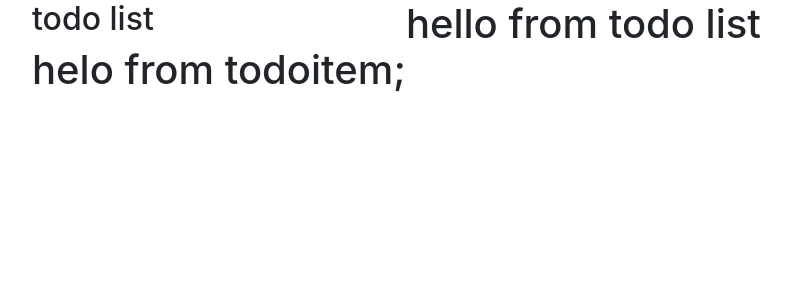
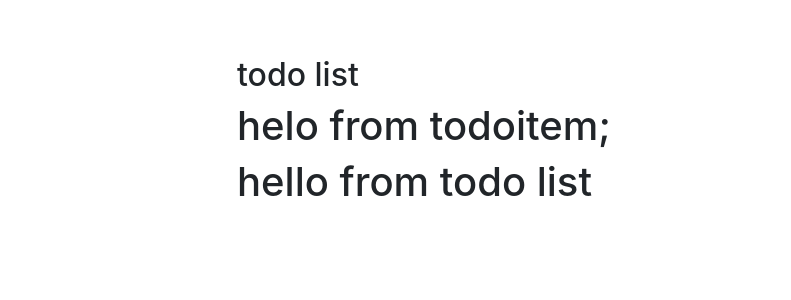
Before and after one commit to Krzyzu84/react-todo-list, a React (Create React App) app: page / in a window 1280 px wide. Shown: the top 300 px of the page, without its empty margins (38-829 px from the left). Built offline with nearby package versions, Linux system fonts and the light colour scheme.

Commit message:
App Component Structure

```diff
--- a/src/App.js
+++ b/src/App.js
@@ -1,21 +1,69 @@
-import React from "react";
-import uuid from "uuid";
+import React, { Component } from "react";
+import { v4 as uuid } from "uuid";
 import TodoInput from "./components/TodoInput";
 import TodoList from "./components/TodoList";
 
-//showing vs-code
+export default class App extends Component {
+  state = {
+    items: [
+      {
+        id: 1,
+        title: "wake up",
+      },
+      {
+        id: 2,
+        title: "make breakfast",
+      },
+      {
+        id: 3,
+        title: "sleep",
+      },
+    ],
+    id: uuid(),
+    item: "",
+    editItem: false,
+  };
 
-function App() {
+  handleChange = (e) => {
+    console.log("handle change");
+  };
+  handleSubmit = (e) => {
+    console.log("handle Submit");
+  };
+
+  clearList = () => {
+    console.log("clear list");
+  };
+  handleDelete = (id) => {
+    console.log("handleDelete");
+  };
+  handleEdit = (id) => {
+    console.log("handleEdit");
+  };
+
+  render() {
     return (
       <React.Fragment>
         <div className="container">
           <div className="row">
-          <TodoInput />
-          <TodoList />
+            <div class="col-10 mx-auto col-md-8 mt-5">
+              <h3 className="text-capitalize text-center"></h3>
+              <TodoInput
+                item={this.state.item}
+                handleChange={this}
+                handleSubmit={this.handleSubmit}
+                editItem={this.state.editItem}
+              />
+              <TodoList
+                items={this.state.items}
+                clearList={this.clearList}
+                handleDelete={this.handleDelete}
+                handleEdit={this.handleEdit}
+              />
+            </div>
           </div>
         </div>
       </React.Fragment>
     );
   }
-
-export default App;
+}
```
Lines whose indentation alone changed are shown as unchanged.
